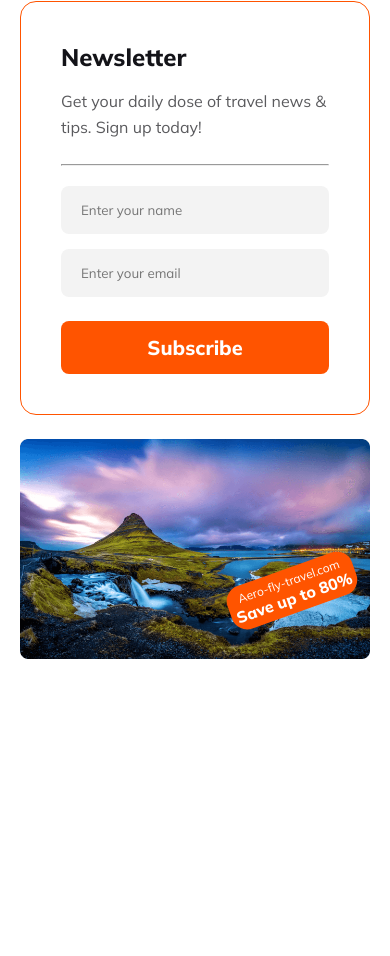
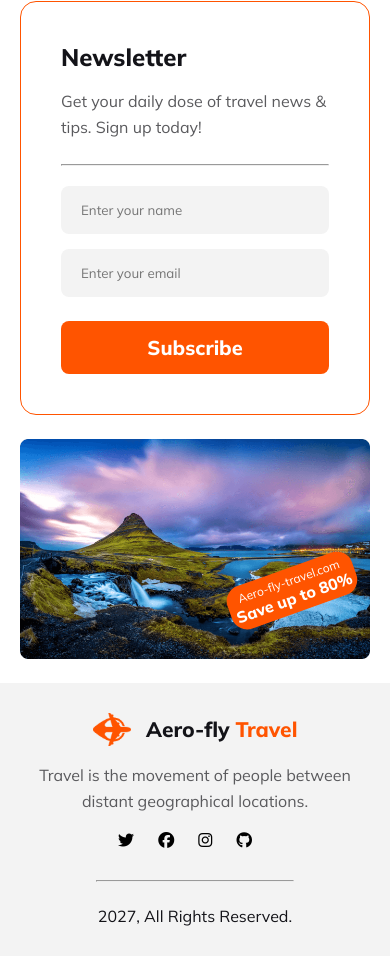
Before and after one commit to TanveerAhmed4545/aero-travel-website, a plain HTML site: page index.html in a window 390 px wide. Shown: the part 7723-8679 px from the top of the page. Before the commit the page ends 8406 px from the top, so only its background shows below. Drawn offline with Linux system fonts and the light colour scheme.

Commit message:
add footer section  responsive  styles

```diff
--- a/index.html
+++ b/index.html
@@ -218,6 +218,22 @@
           </div>
         </section>
     </main>
-    <footer></footer>
+    <footer class="footer">
+      <div class="footer-title-con">
+        <img src="./images/Group 40071 (2).png" class=" footer-img" />
+        <h2 class="footer-title ">
+          Aero-fly <span id="red-color">Travel</span>
+        </h2>
+      </div>
+      <p class="footer-des">Travel is the movement of people between distant geographical locations.</p>
+      <div class="footer-icons">
+        <i class="fa-brands fa-twitter"></i>
+        <i class="fa-brands fa-facebook"></i>
+        <i class="fa-brands fa-instagram"></i>
+        <i class="fa-brands fa-github"></i>
+      </div>
+      <hr class="footer-hr">
+      <p class="footer-res">2027, All Rights Reserved.</p>
+    </footer>
   </body>
 </html>
--- a/styles/style.css
+++ b/styles/style.css
@@ -1,3 +1,4 @@
+/* shared styles */
 * {
     margin: 0;
     padding: 0;
@@ -306,7 +307,8 @@ select {
     height: 350px;
     transition: all 0.2s ease;
 }
-.most-img:hover{
+
+.most-img:hover {
     transform: scale(1.01);
 }
 
@@ -485,6 +487,59 @@ select {
     width: 100%;
 }
 
+/* Footer styles */
+.footer {
+    text-align: center;
+    display: flex;
+    flex-direction: column;
+    align-items: center;
+    justify-content: center;
+    background: rgba(19, 19, 24, 0.05);
+    padding: 100px 0;
+}
+
+.footer-title-con {
+    display: flex;
+    align-items: center;
+    gap: 15px;
+}
+
+.footer-img {
+    height: 40px;
+}
+
+.footer-title {
+    color: #131318;
+    font-size: 32px;
+    font-weight: 800;
+}
+
+.footer-des {
+    color: #5A5A5D;
+    font-size: 16px;
+    font-weight: 400;
+    line-height: 26px;
+    padding-top: 15px;
+    padding-bottom: 30px;
+}
+.footer-icons i{
+
+    width: auto;
+    height: 24px;
+    margin-right: 20px;
+}
+
+.footer-hr {
+    width: 60%;
+    margin: 50px 0;
+}
+
+.footer-res {
+    color: #131318;
+    font-size: 16px;
+    font-weight: 300;
+}
+
 /* responsive for mobile */
 
 @media screen and (max-width:600px) {
@@ -647,18 +702,39 @@ select {
     .newsletter-form-area {
         width: auto;
     }
+
     /* Most popular section */
-    .most-popular{
+    .most-popular {
         margin: 20px;
     }
-    .most-popular-cards-area{
+
+    .most-popular-cards-area {
         grid-template-columns: 1fr;
     }
-    .most-popular-title{
-            font-size: 20px;
+
+    .most-popular-title {
+        font-size: 20px;
     }
-    .most-popular-para{
-      font-size: 12px;
+
+    .most-popular-para {
+        font-size: 12px;
+    }
+    /* Footer styles */
+
+    .footer{
+        padding: 30px;
+    }
+    .footer-des{
+        padding: 16px 0;
+    }
+    .footer-hr{
+        margin: 24px 0;
+    }
+    .footer-title{
+        font-size: 21px;
+    }
+    .footer-img{
+        height: 33px;
     }
 
 
```
